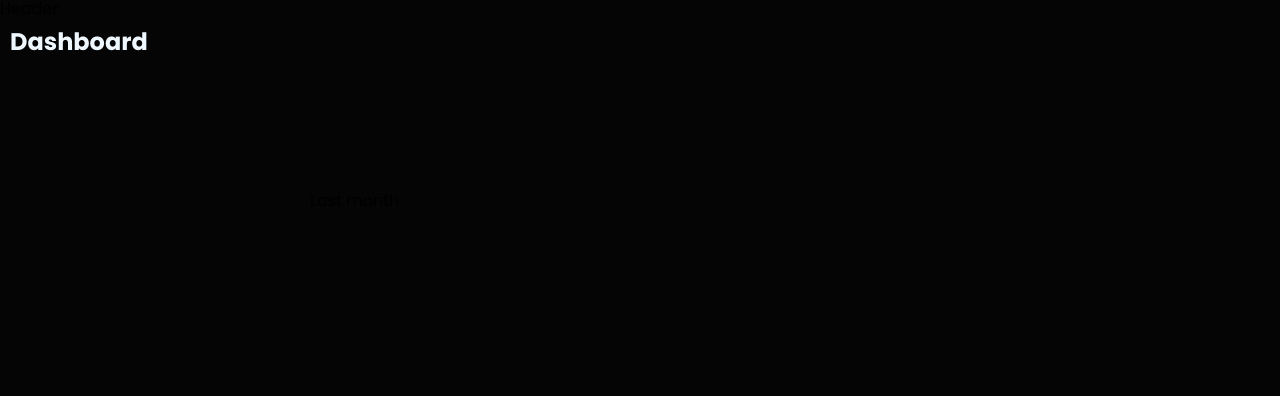
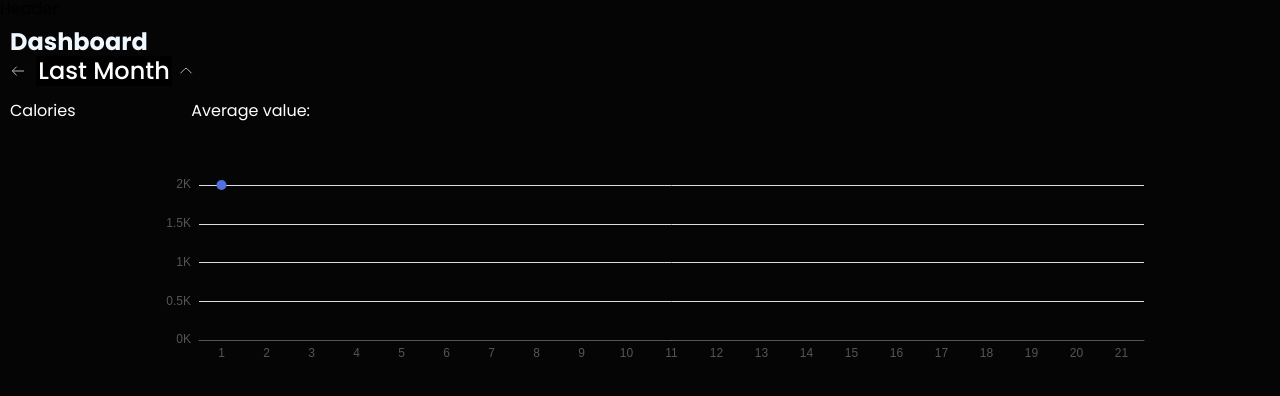
Before and after one commit to StruzhakS/health-app, a React (Create React App) app: page /health-app/dashboard in a window 1280 px wide. Shown: the top 396 px of the page. Built offline with nearby package versions, Linux system fonts and the light colour scheme.

Commit message:
starting line chart

```diff
--- a/package.json
+++ b/package.json
@@ -10,6 +10,7 @@
     "@testing-library/user-event": "^13.5.0",
     "axios": "^1.4.0",
     "clsx": "^2.0.0",
+    "echarts-for-react": "^3.0.2",
     "nanoid": "^4.0.2",
     "react": "^18.1.0",
     "react-dom": "^18.1.0",
--- /dev/null
+++ b/src/components/Dashboard/DashboarLineChart.jsx
@@ -0,0 +1,35 @@
+import React from 'react';
+import ReactECharts from 'echarts-for-react';
+
+
+const LineChart = () => {
+
+        const data = {
+            xAxis: {
+                type: 'category',
+                data: [1, 2, 3, 4, 5, 6, 7, 8, 9, 10, 11, 12, 13, 14, 15, 16, 17, 18, 19, 20, 21],
+            },
+            yAxis: {
+                type: 'value',
+                axisLabel: {
+                    formatter: '{value}K', // Вивід "1K", "2K", "3K" на осі Y
+                },
+            },
+            series: [
+                {
+                    data: [2.0], // Середнє значення калорій
+                    type: 'line',
+                    symbol: 'circle', // Тип символу - коло
+                    symbolSize: 10,   // Розмір символу
+                },
+            ],
+        };
+
+        return (
+            <div style={{ width: '100%', height: '400px' }}>
+                <ReactECharts option={data} />
+            </div>
+        );
+    };
+
+export default LineChart;
--- a/src/components/Dashboard/Dashboard.jsx
+++ b/src/components/Dashboard/Dashboard.jsx
@@ -1,20 +1,43 @@
 import React from 'react';
 import css from './Dashboard.module.css';
 
+import LineChart from './DashboarLineChart';
 import sprite from '../../assets/icons/symbol-defs.svg';
+// import { useState } from 'react';
 
 const Dashboard = () => {
-    return <section className={css.dashboardSection}>
-        <h1 className={css.dashboardTitle}>Dashboard</h1>
-        <div>
-            <button>
-                <svg>
-                    <use></use>
-                </svg>
-            </button>
-            <button>Last month</button>
-        </div>
-  </section>;
+  return (
+    <section className={css.dashboardSection}>
+      <h1 className={css.dashboardTitle}>Dashboard</h1>
+      <div className={css.dashboardButtonContainer}>
+        <button className={css.dashboardBtnLeftArrow}>
+          <svg className={css.dashboardSvg}>
+            <use
+              className={css.dashboardSvgLink}
+              xlinkHref={`${sprite}#arrow-right`}
+            ></use>
+          </svg>
+        </button>
+        <button className={css.dashboardButton}>Last Month </button>
+        <button >
+          {' '}
+          <svg className={css.dashboardArrowDownSvg}>
+            <use
+              className={css.dashboardArrowDownSvgLink}
+              xlinkHref={`${sprite}#arrow-down`}
+            ></use>
+          </svg>
+        </button>
+      </div>
+      <div className={css.dashboardCaloriesContainer }>
+        <span>Calories</span>
+        <span>Average value:</span>
+          </div>
+          <div>
+              <LineChart/>
+          </div>
+    </section>
+  );
 };
 
 export default Dashboard;
--- a/src/components/Dashboard/Dashboard.module.css
+++ b/src/components/Dashboard/Dashboard.module.css
@@ -1,10 +1,61 @@
-
-
 .dashboardSection {
-    padding: 10px 10px 60px 10px;
-    margin: 0 auto;
+  padding: 10px 10px 60px 10px;
+  margin: 0 auto;
 }
 
-.dashboardTitle{
-    color: aliceblue;
+.dashboardTitle {
+  color: aliceblue;
 }
+.dashboardButton {
+  width: 136px;
+  height: 30px;
+  background-color: black;
+  color: white;
+  font-size: 24px;
+  font-style: normal;
+  font-weight: 500;
+  line-height: 1.25;
+  margin-right: 6px;
+}
+.dashboardBtnLeftArrow {
+  margin-right: 10px;
+}
+.dashboardSvg {
+  width: 16px;
+  height: 16px;
+  transform: scaleX(-1);
+}
+.dashboardSvgLink {
+  stroke: rgba(182, 182, 182, 1);
+}
+
+.dashboardArrowDownSvg {
+  width: 16px;
+  height: 16px;
+  transform: scaleY(-1);
+}
+ .dashboardArrowDownSvgLink{
+    stroke: rgba(182, 182, 182, 1);
+}
+.dashboardArrowDownSvgLink:hover {
+  stroke: rgba(227, 255, 168, 1);
+}
+
+.dashboardArrowDownSvgLink:focus {
+  stroke: rgba(227, 255, 168, 1);
+}
+.dashboardButtonContainer {
+  display: flex;
+  flex-direction: row;
+  align-items: baseline;
+  margin-bottom: 16px;
+}
+
+.dashboardCaloriesContainer{
+    display: flex;
+    flex-direction: row;
+    justify-content: space-between;
+    width: 320px;
+    color: white;
+    padding-right: 20px;
+}
```
Also changed, not shown: 1 other file (tests, documents, lock files or other folders).
